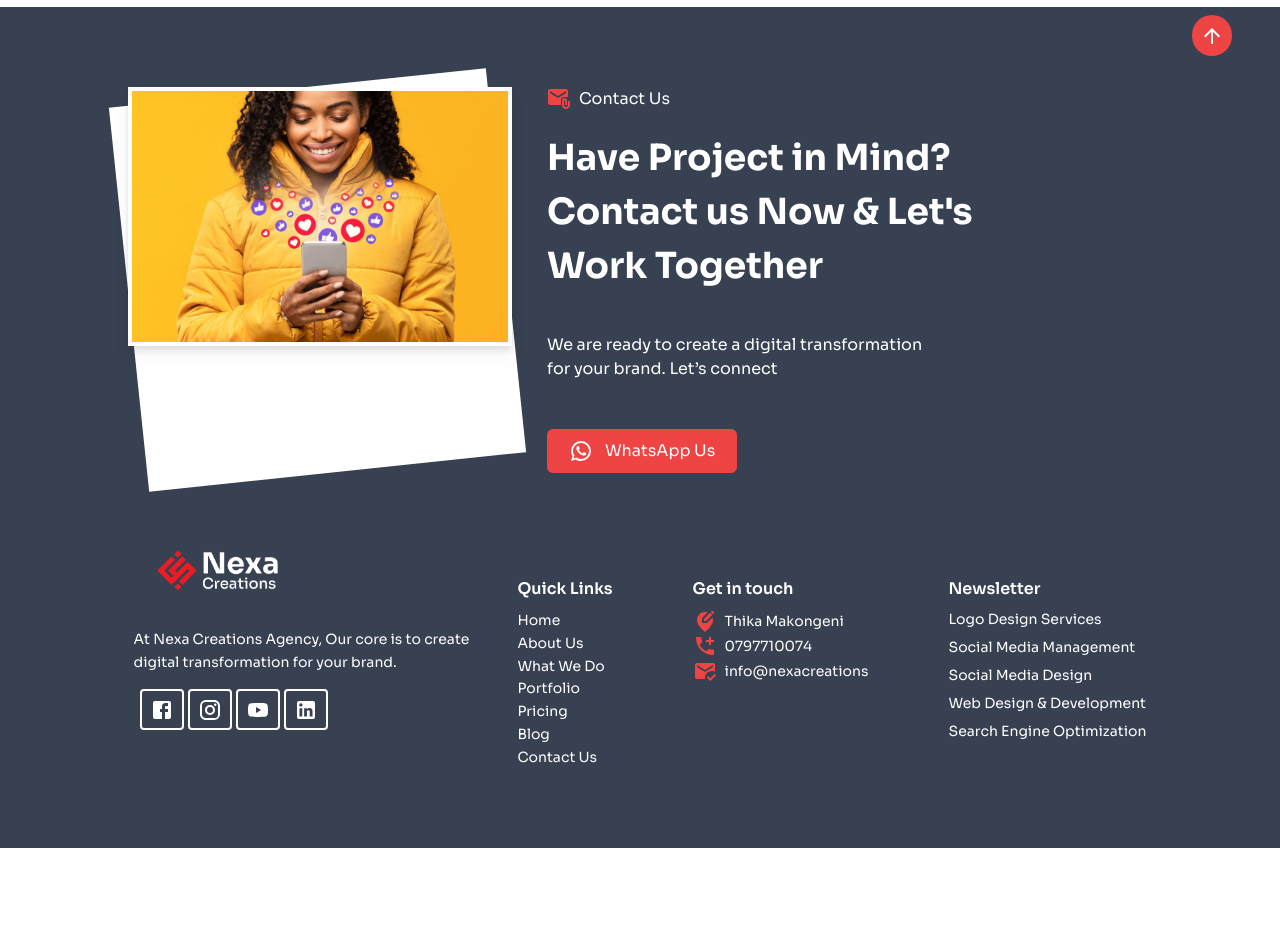
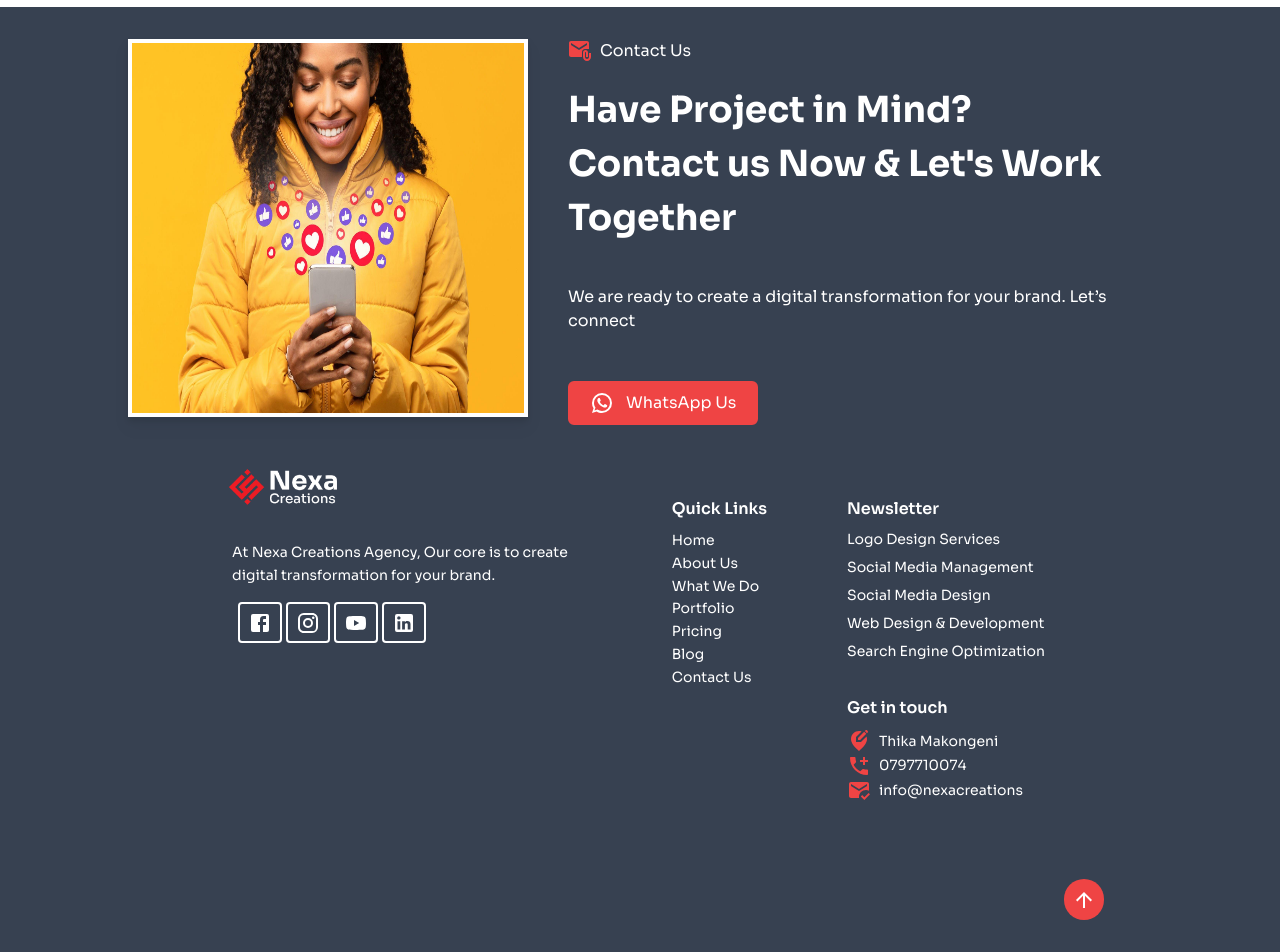
Before and after one commit to ErikDevs/Nexa-Creations, a Next.js app: page /portfolio in a window 1280 px wide. Shown: the part 209-1161 px from the top of the page. Before the commit the page ends 1057 px from the top, so only its background shows below. Built offline with nearby package versions, Linux system fonts and the light colour scheme.

Commit message:
new changes

```diff
--- a/components/footer.jsx
+++ b/components/footer.jsx
@@ -11,32 +11,34 @@ import ArrowUpwardIcon from '@mui/icons-material/ArrowUpward';
 
 const Footer = () => {
   return (
-    <div className='bg-gray-700 py-20 mt-20 relative text-white'>
-          <div className='lg:flex mx-[10%]'>
-          <Image src={mediaImage} className="lg:w-[30%] border-4 mb-2 border-white drop-shadow-lg lg:absolute z-10" alt="flyer" />
-            <div className="bg-white -rotate-6 md:flex hidden md:w-[37%]"></div>
+    <div className='bg-gray-700 py-8 px-[10%] lg:mt-20 relative text-white'>
+          <div className='lg:flex'>
+            <Image src={mediaImage} width={400}  className=" border-4 mb-2 border-white drop-shadow-lg" alt="flyer" />
             <div className="flex-col ml-10">
               <div className="flex mb-5">
                 <AttachEmailIcon className="text-red-500" />
                 <h3 className="ml-2"> Contact Us</h3>
               </div>
-            <h1 className="text-4xl md:leading-normal font-bold">Have Project in Mind? <br />Contact us Now & Let's <br />Work Together</h1>
-            <p className="text-md mt-10">We are ready to create a digital transformation <br /> for your brand. Let’s connect</p>
+            <h1 className="text-4xl md:leading-normal font-bold">Have Project in Mind? <br /> Contact us Now & Let's Work Together</h1>
+            <p className="text-md mt-10">We are ready to create a digital transformation for your brand. Let’s connect</p>
             <Link href='https://api.whatsapp.com/send?phone=+254797710074&text=Hello%20Welcome%20to%20Nexa%20Creation,%20We%20are%20the%20leading%20digital%20services%20agency%20ranging%20from,%20Graphic%20design,%20web%20application%20and%20websites,%20Social%20Media%20Marketing%20and%20Social%20Media%20management'>
             <Button
-             icon = {<WhatsApp />}
+             icon = { <WhatsApp /> }
              title= "WhatsApp Us"
             type= "butto"
             variant="bg-red-500 py-2 mt-12"/>
             </Link>
             </div>
           </div>
-          <div className="lg:flex mx-[10%] justify-center mt-16">
-            <div className="flex-col">
-              <Link href='/'>
-                <Image src={logo} className="w-[50%] ml-0" />
+
+          {/* bottom footer */}
+          <div className="lg:flex relative mt-8">
+            <div className="flex-col mx-20">
+              <Link className="flex justify-start" href='/'>
+                <Image src={logo} width={150} />
               </Link>
-              <h3 className="text-sm flex justify-start leading-relaxed mb-6 mt-6">At Nexa Creations Agency, Our core is to create <br /> digital transformation for your brand.</h3>
+              <h3 className="text-sm flex justify-start leading-relaxed mx-6 my-6">At Nexa Creations Agency, Our core is to create <br /> digital transformation for your brand.</h3>
+              <div className="mx-6 md:static absolute top-4 left-32 ">
               {socialLinks.map(social => (
                 <Link key={social.key} href={social.href}>
                   <i className="ring-2 ring-white text-center rounded-sm px-2  py-2 ml-2" key={social.key}>
@@ -44,8 +46,10 @@ const Footer = () => {
                   </i>
                 </Link>
               ))}
+              </div>
             </div>
-            <div className="flex-col mt-10 ml-12">
+           <div className="grid grid-flow-col grid-rows-2">
+           <div className="flex-col mt-10">
               <h3 className="font-semibold mb-2">Quick Links</h3>
              <ul>
              {navLink.map(link => (
@@ -57,7 +61,18 @@ const Footer = () => {
                 ))}
              </ul>
             </div>
-            <div className="flex-col lg:ml-20 mt-10">
+
+
+            <Link href= '#nav'><i className='bg-red-500 rounded-full px-2 py-2 bottom-0 right-12 absolute'><ArrowUpwardIcon className='text-white text-2xl' /></i></Link>
+            <div className="flex-col mt-10 mx-20">
+                <h3 className="font-semibold">Newsletter</h3>
+                {newsLetter.map(letter => (
+                   <h3 className="mt-2 text-sm" key={letter.key}>
+                         {letter.title}
+                   </h3>
+                ))}
+            </div>
+            <div className="flex-col lg:ml-20 ml-6 mt-2">
                   <h3 className="font-semibold mb-2"> Get in touch </h3>
                   {getIntouch.map(contact => (
                          <Link className="flex justify-start items-center" key={contact.key} href={contact.link}>
@@ -66,15 +81,8 @@ const Footer = () => {
                          </Link>
                   ))}
             </div>
-            <Link href= '#nav'><i className='bg-red-500 rounded-full px-2 py-2 top-2 right-12 absolute'><ArrowUpwardIcon className='text-white text-4xl' /></i></Link>
-            <div className="flex-col mt-10 lg:ml-20">
-                <h3 className="font-semibold">Newsletter</h3>
-                {newsLetter.map(letter => (
-                   <h3 className="mt-2 text-sm" key={letter.key}>
-                         {letter.title}
-                   </h3>
-                ))}
-            </div>
+           </div>
+
           </div>
     </div>
   )
--- a/components/hero.jsx
+++ b/components/hero.jsx
@@ -44,10 +44,10 @@ const Hero = () => {
               <AddchartIcon className="text-red-500 hidden md:flex" />
               <h3 className="md:text-left md:ml-2">Welcome to Nexa Creative Digital Solutions</h3>
             </div>
-            <h1 className="text-4xl md:text-5xl  text-center md:text-left leading-25 font-extrabold text-gray-700  font-marriWeather mt-4">We offer Digital Marketing & Graphic Design Solutions</h1>
+            <h1 className="text-4xl md:text-6xl  text-center md:text-left leading-loose font-extrabold text-gray-700  font-marriWeather mt-4">We offer Digital Marketing & Graphic Design Solutions</h1>
             <div className="grid grid-flow-col mt-4 md:grid-rows-2 grid-rows-3 gap-2">
           {services.map(service => (
-            <Link href={service.href} key={service.key} className="bg-gray-700 text-white text-center md:text-left text-sm px-2 py-3">{service.label}</Link>
+            <Link href={service.href} key={service.key} className="bg-gray-700 text-white text-center md:text-left  text-sm px-3 py-5">{service.label}</Link>
           ))}
         </div>
         <h3 className="mt-10 md:text-left text-center">Join us in unlocking your business full potential and be the best in your niche!</h3>
--- a/components/introduction.jsx
+++ b/components/introduction.jsx
@@ -9,8 +9,8 @@ import {motion, useAnimation } from "framer-motion"
 
 const Introduction = () => {
   const heroVariant = {
-    visible: {opacity: 1},
-    hidden : {opacity: 0}
+    visible: {opacity: 1, scale: 1, x:1},
+    hidden : {opacity: 0, scale: 0, x:0}
  }
 
  const control = useAnimation()
--- a/components/navbar.jsx
+++ b/components/navbar.jsx
@@ -18,7 +18,7 @@ const Navbar = () => {
   return (
         <nav id='nav' className='lg:flex bg-gray-700 block items-center md:py-4 lg:h-28 lg:gap-4 lg:justify-center'>
             <Link className='md:flex md:justify-start' href='/'>
-                 <Image src={logo} width={130} alt='logo' />
+                 <Image src={logo} width={150} alt='logo' />
             </Link>
 
             <div className='lg:hidden absolute right-4 top-2'>
```
